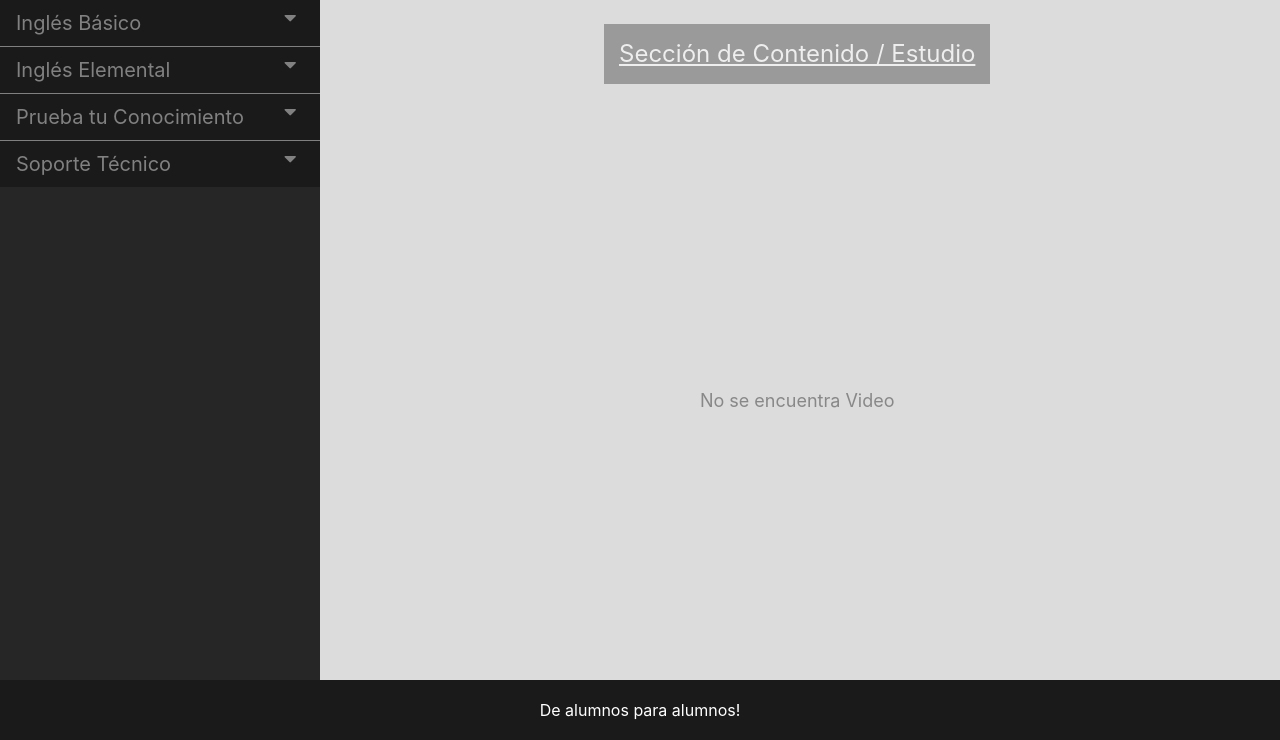
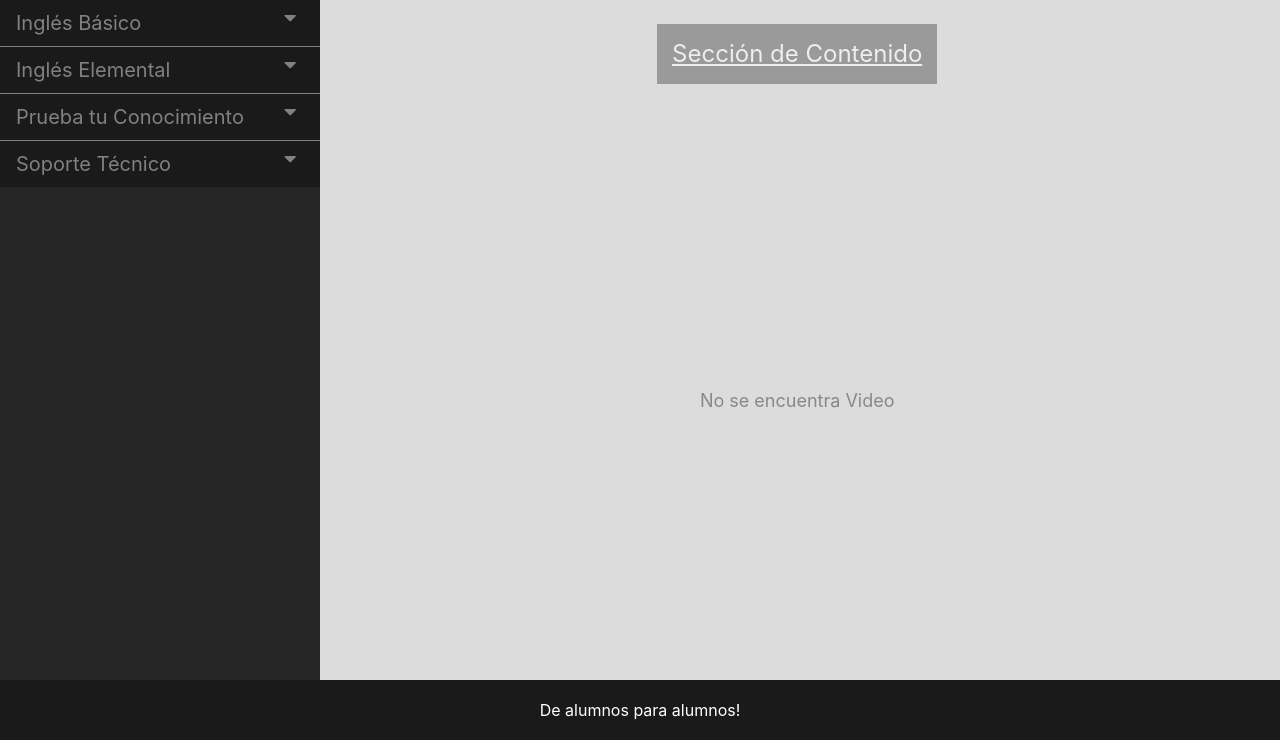
Before and after one commit to FelipeOrtiz111/Proyecto_SpeakIT, a Django app: page / in a window 1280 px wide. Shown: the part 60-800 px from the top of the page. Run offline with Django 5.2, Linux system fonts and the light colour scheme.

Commit message:
Cambio de titulo de contenido

```diff
--- a/Pagina_Web_Ingles/templates/index.html
+++ b/Pagina_Web_Ingles/templates/index.html
@@ -85,7 +85,7 @@
 </div>
 <!-- Contenido de la Pagina-->
 <main>
-  <div class="titulo-main">Sección de Contenido / Estudio</div>
+  <div class="titulo-main">Sección de Contenido</div>
   <div class="no-video">No se encuentra Video</div>
 
   <div class="video-section" onclick="toggleDescription(this)">
```
